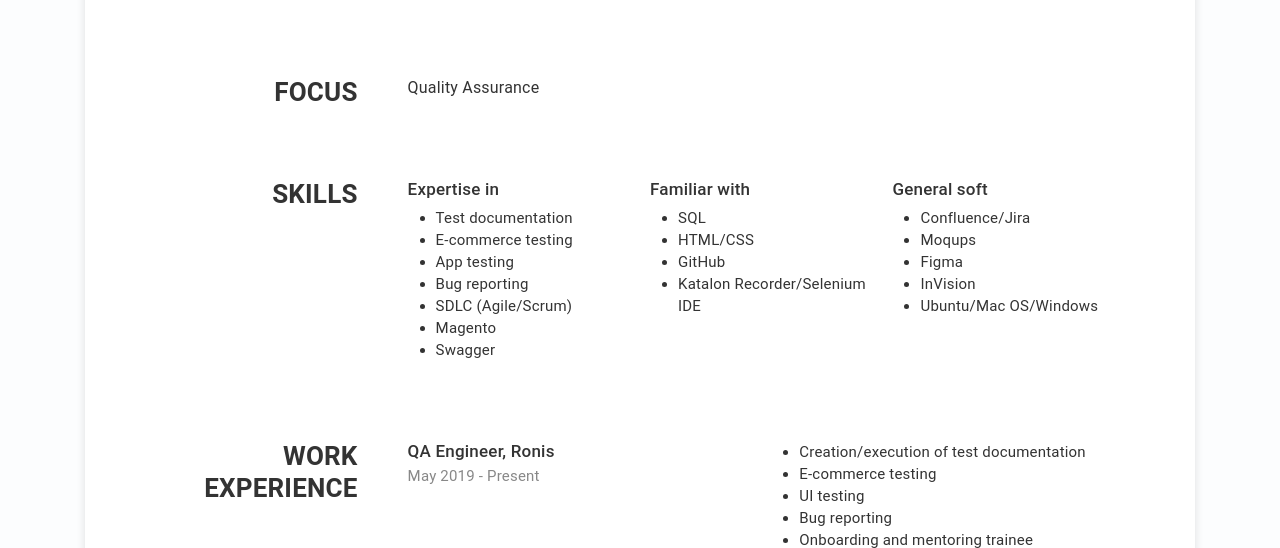
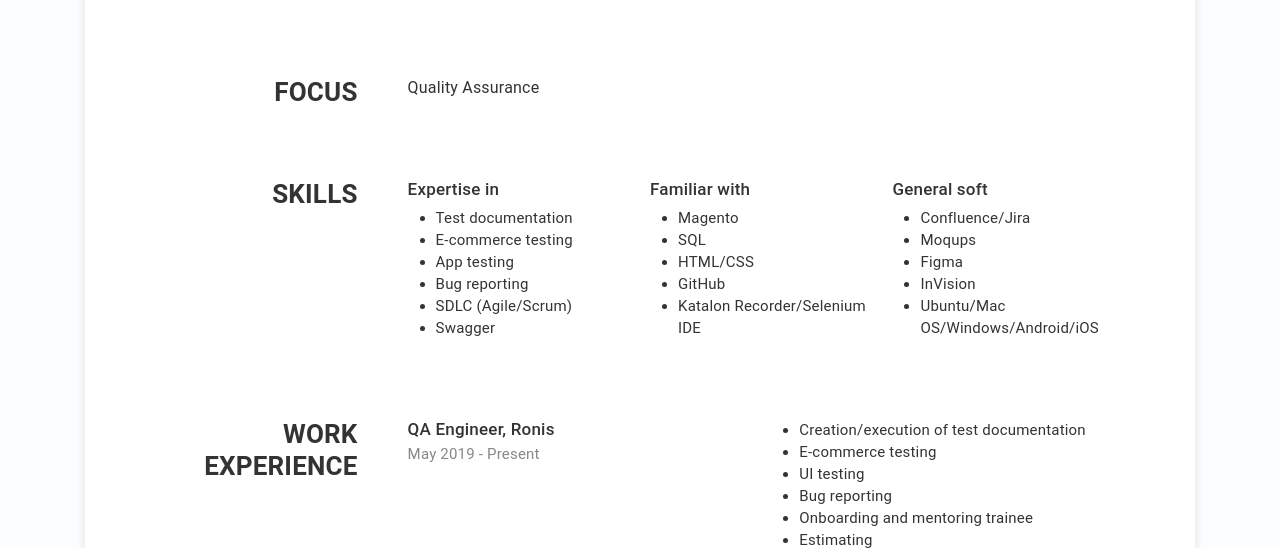
Before and after one commit to natalova/CV, a plain HTML site: page index.html in a window 1280 px wide. Shown: the part 247-795 px from the top of the page. Drawn offline with Linux system fonts and the light colour scheme; a script that the page names is missing.

Commit message:
Update index.html

```diff
--- a/index.html
+++ b/index.html
@@ -55,13 +55,13 @@
                                 <li>App testing</li>
                                 <li>Bug reporting</li>
                                 <li>SDLC (Agile/Scrum)</li>
-                                <li>Magento</li>
                                 <li>Swagger</li>
                             </ul>
                         </div>
                         <div class="col-4">
                             <div class="skills-sub-title">Familiar with</div>
                             <ul class="list">
+                                <li>Magento</li>
                                 <li>SQL</li>
                                 <li>HTML/CSS</li>
                                 <li>GitHub</li>
@@ -75,7 +75,7 @@
                                 <li>Moqups</li>
                                 <li>Figma</li>
                                 <li>InVision</li>
-                                <li>Ubuntu/Mac OS/Windows</li>
+                                <li>Ubuntu/Mac OS/Windows/Android/iOS</li>
                             </ul>
                         </div>
                     </div>
```
